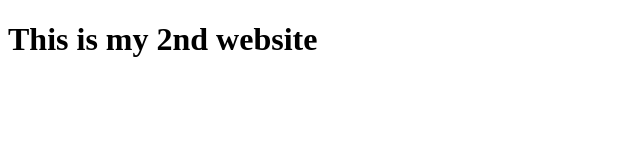
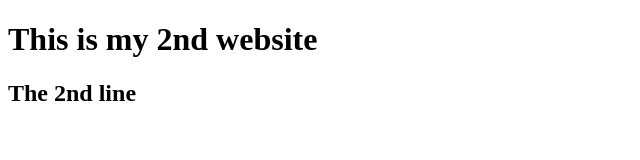
Before and after one commit to mohaiminulsifat68/my-2nd-website, a plain HTML site: page index.html in a window 1280 px wide. Shown: the whole page, without its empty margins (0-640 px from the left). Drawn offline with Linux system fonts and the light colour scheme.

Commit message:
creat the 2nd line

```diff
--- a/index.html
+++ b/index.html
@@ -7,5 +7,6 @@
 </head>
 <body>
     <h1>This is my 2nd website</h1>
+   <h2>The 2nd line</h2>
 </body>
 </html>
```
